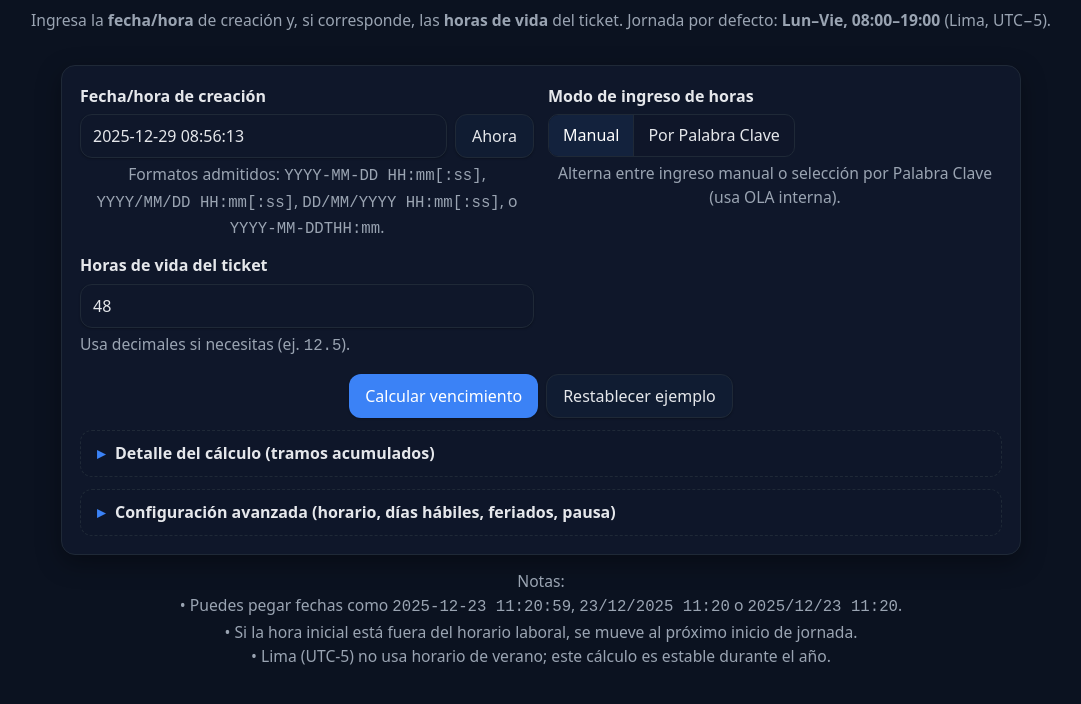
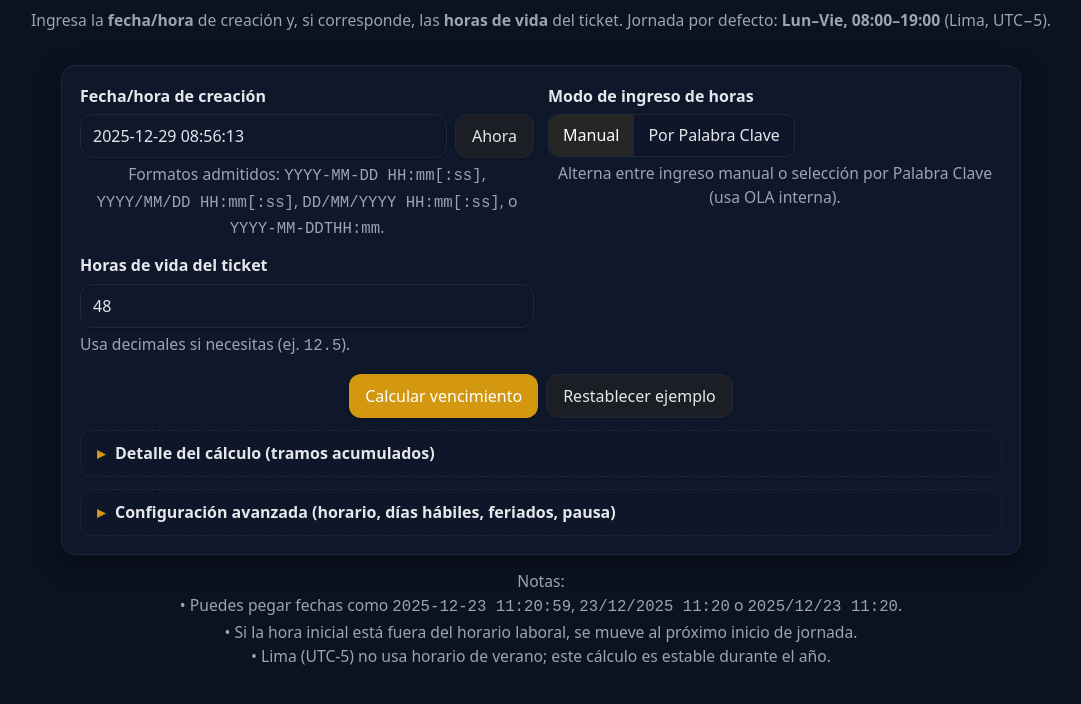
Before and after one commit to Pier0VC/calc-vencimiento, a plain HTML site: page index.html in a window 1280 px wide. Shown: the part 90-794 px from the top of the page, without its empty margins (99-1180 px from the left). Drawn offline with Linux system fonts and the dark colour scheme.

Commit message:
Update styles.css

```diff
--- a/styles.css
+++ b/styles.css
@@ -13,8 +13,8 @@
   --muted: #6b7280;
   --border: #e5e7eb;
 
-  --primary: #2563eb;      /* azul principal */
-  --primary-600: #1d4ed8;
+  --primary: #eb8c00;      /* azul principal */
+  --primary-600: #eb8c00;
   --accent: #14b8a6;       /* teal sutil para detalles */
 
   --danger: #dc2626;       /* rojo para errores */
@@ -37,8 +37,8 @@
     --muted: #9aa4b2;
     --border: #1f2937;
 
-    --primary: #3b82f6;
-    --primary-600: #2563eb;
+    --primary: #d39810;
+    --primary-600: #d39810;
     --accent: #22d3ee;
 
     --danger: #ef4444;
```
